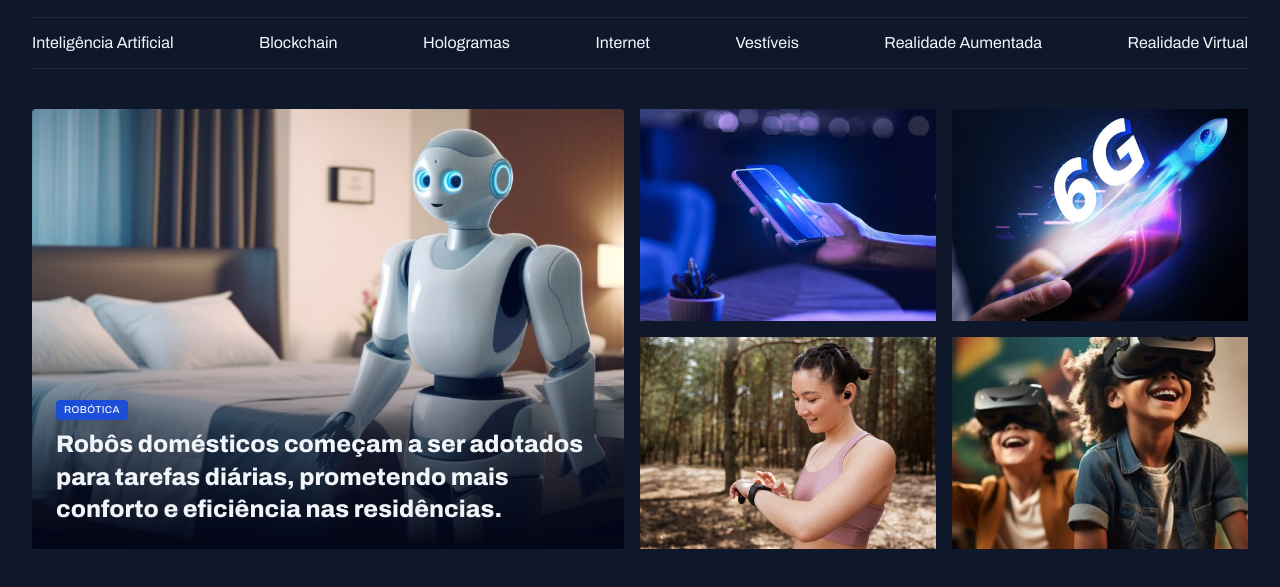
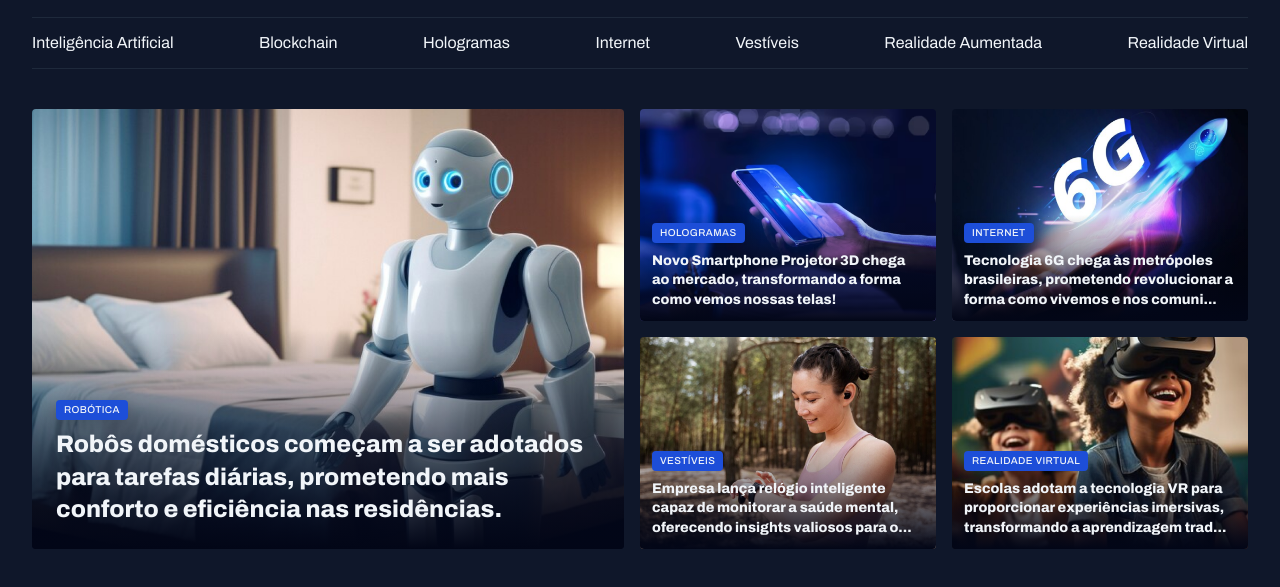
Before and after one commit to Lucas4dum/tech-news, a plain HTML site: page index.html in a window 1280 px wide. Shown: the part 55-642 px from the top of the page. Drawn offline with Linux system fonts and the light colour scheme.

Commit message:
Finalizando a seção destaques

```diff
--- a/index.html
+++ b/index.html
@@ -45,7 +45,12 @@
     <main class="grid container">
       <section id="featured" class="grid grid-flow-col gap-16">
         <figure class="card">
-          <img src="assets/images/Image 01.png" alt="" />
+          <img
+            src="assets/images/Image 01.png"
+            alt="
+          Robôs domésticos começam a ser adotados para tarefas diárias,
+          prometendo mais conforto e eficiência nas residências."
+          />
 
           <figcaption>
             <span class="content-tag">robótica</span>
@@ -57,10 +62,62 @@
         </figure>
 
         <div class="grid grid-cols-2 gap-16">
-          <div><img src="assets/images/Image 02.png" alt="" /></div>
-          <div><img src="assets/images/Image 03.png" alt="" /></div>
-          <div><img src="assets/images/Image 04.png" alt="" /></div>
-          <div><img src="assets/images/Image 05.png" alt="" /></div>
+          <figure class="card">
+            <img
+              src="assets/images/Image 02.png"
+              alt="Novo Smartphone Projetor 3D chega ao mercado, transformando a
+            forma como vemos nossas telas!"
+            />
+            <figcaption>
+              <span class="content-tag">Hologramas</span>
+              <h2 class="text-lg">
+                Novo Smartphone Projetor 3D chega ao mercado, transformando a
+                forma como vemos nossas telas!
+              </h2>
+            </figcaption>
+          </figure>
+          <figure class="card">
+            <img
+              src="assets/images/Image 03.png"
+              alt="Tecnologia 6G chega às metrópoles brasileiras, prometendo
+            revolucionar a forma como vivemos e nos comunicamos."
+            />
+            <figcaption>
+              <span class="content-tag">Internet</span>
+              <h2 class="text-lg">
+                Tecnologia 6G chega às metrópoles brasileiras, prometendo
+                revolucionar a forma como vivemos e nos comuni...
+              </h2>
+            </figcaption>
+          </figure>
+          <figure class="card">
+            <img
+              src="assets/images/Image 04.png"
+              alt="Empresa lança relógio inteligente capaz de monitorar a saúde
+          mental, oferecendo insights valiosos para o bem-estar pessoal."
+            />
+            <figcaption>
+              <span class="content-tag">Vestíveis</span>
+              <h2 class="text-lg">
+                Empresa lança relógio inteligente capaz de monitorar a saúde
+                mental, oferecendo insights valiosos para o...
+              </h2>
+            </figcaption>
+          </figure>
+          <figure class="card">
+            <img
+              src="assets/images/Image 05.png"
+              alt="Escolas adotam a tecnologia VR para proporcionar experiências
+            imersivas, transformando a aprendizagem tradicional."
+            />
+            <figcaption>
+              <span class="content-tag">Realidade Virtual</span>
+              <h2 class="text-lg">
+                Escolas adotam a tecnologia VR para proporcionar experiências
+                imersivas, transformando a aprendizagem trad...
+              </h2>
+            </figcaption>
+          </figure>
         </div>
       </section>
     </main>
--- a/styles/sections.css
+++ b/styles/sections.css
@@ -22,6 +22,10 @@
 
       padding: 24px;
 
+      &:has(.text-lg) {
+        padding: 12px;
+      }
+
       h2 {
         margin-top: 8px;
       }
```
